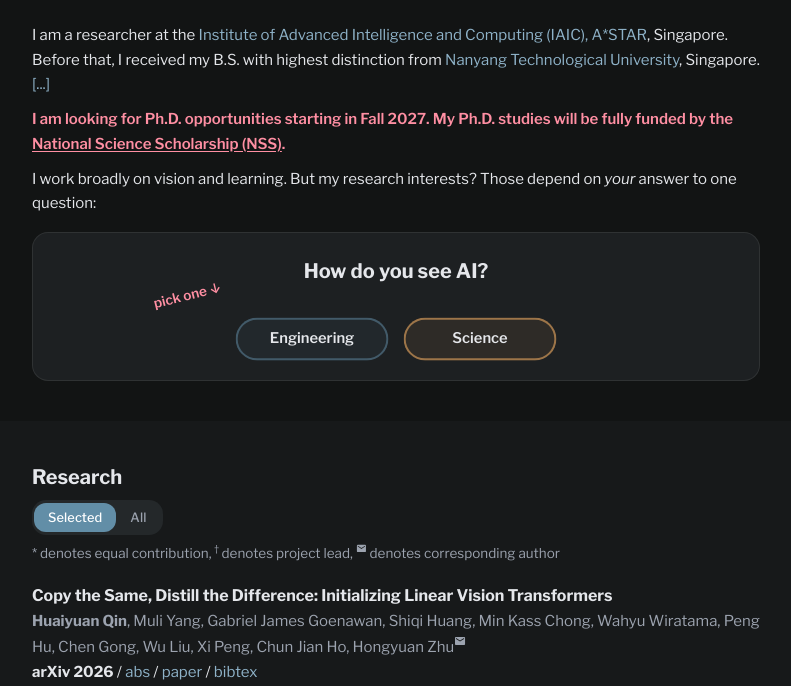
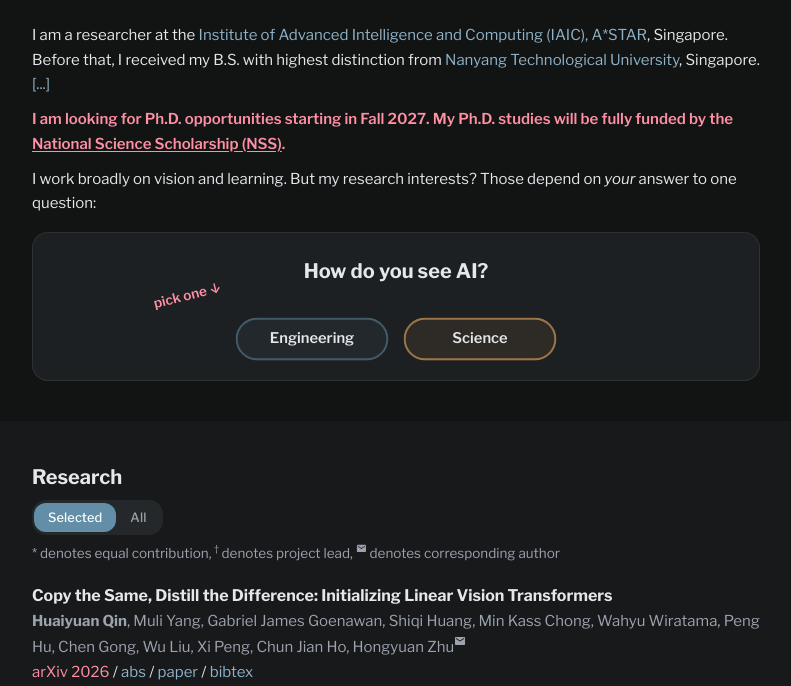
Before and after one commit to leonqin430/leonqin430.github.io, a plain HTML site: page index.html in a window 1280 px wide. Shown: the part 266-952 px from the top of the page, without its empty margins (244-1035 px from the left). Drawn offline with nearby package versions, Linux system fonts and the light colour scheme.

Commit message:
Venue labels in red, non-bold

```diff
--- a/css/style.css
+++ b/css/style.css
@@ -401,10 +401,7 @@ sup.author-mark .mark-mail {
 .pub-authors a:hover { color: var(--link-hover); }
 .pub-authors .me { font-weight: 700; }
 
-.pub-links .venue {
-  font-weight: 700;
-  color: var(--text);
-}
+.pub-links .venue { color: var(--award); }
 
 .pub-award { color: var(--award); }
 
```
